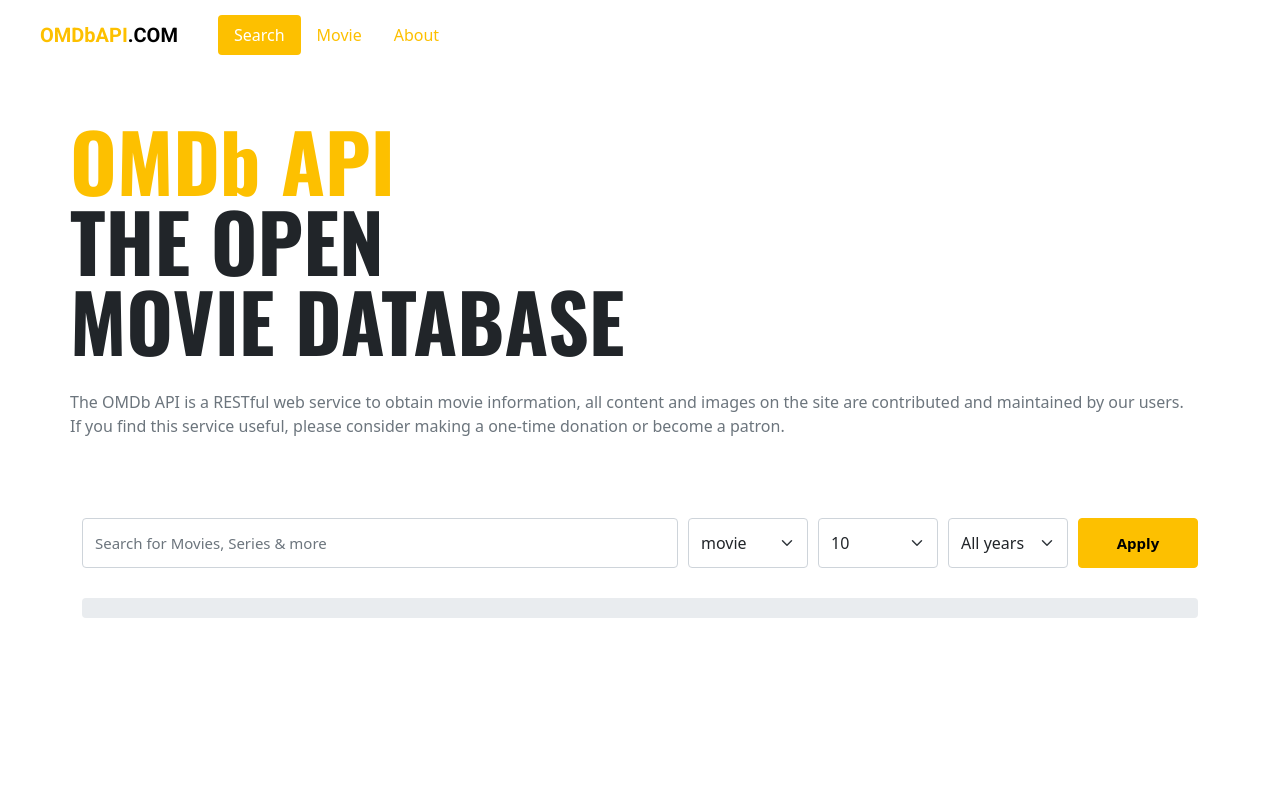
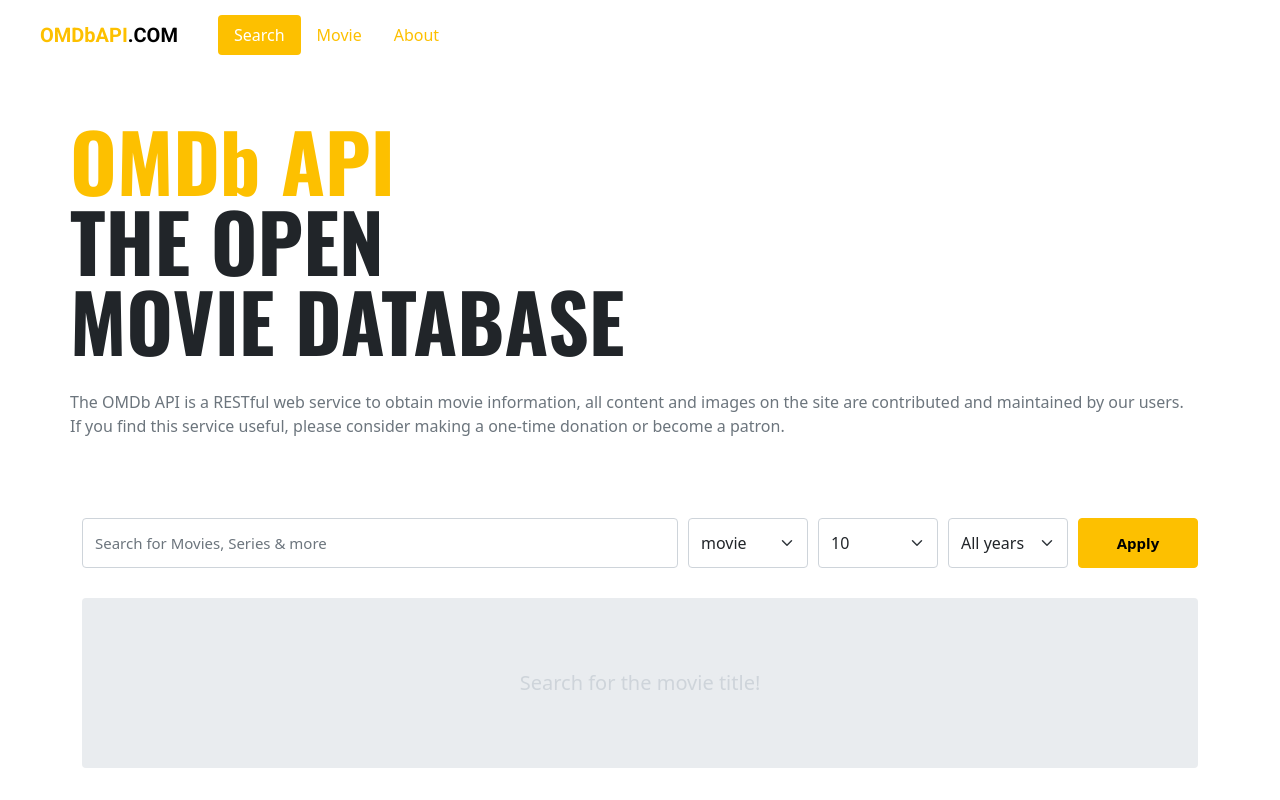
Before and after one commit to 0minKoh/vue-movie-site, a Vue app: page /#/ in a window 1280 px wide. Built offline with nearby package versions, Linux system fonts and the light colour scheme.

Commit message:
에러 메시지 출력 및 기본 메시지 출력

```diff
--- a/src/components/MovieList.vue
+++ b/src/components/MovieList.vue
@@ -1,10 +1,16 @@
 <template>
   <div class="container">
-    <div class="inner">
-      <div class="message">
+    <div
+    :class="{ 'no-result': !movies.length }"
+     class="inner">
+      <div
+        v-if="message"
+        class="message">
         {{message}}
       </div>
-      <div class="movies">
+      <div
+       v-else
+       class="movies">
         <MovieItem
           v-for="movie in movies"
           :key="movie.imdbID"
@@ -39,6 +45,14 @@
       background-color: $gray-200;
       padding: 10px 0;
       border-radius: 4px;
+      text-align: center;
+      &.no-result {
+        padding: 70px 0;
+      }
+    }
+    .message {
+      color: $gray-400;
+      font-size: 20px;
     }
     .movies {
       display: flex;
--- a/src/store/index.js
+++ b/src/store/index.js
@@ -1,3 +1,4 @@
+//store 들을 관리하는 index.js 입니다
 import {createStore} from 'vuex'
 import movie from './movie'
 import about from './about'
--- a/src/store/movie.js
+++ b/src/store/movie.js
@@ -7,7 +7,7 @@
   //data
   state: () => ({
     movies: [],
-    message: '',
+    message: 'Search for the movie title!',
     loading: false
   }),
   //computed
@@ -26,6 +26,9 @@
   },
   actions: { //비동기 함수
     async searchMovies({state, commit}, payload) {
+      commit('updateState', { //메시지 초기화
+        message: ''
+      })
       try {
         const res = await _fetchMovie({
           ...payload,
```
